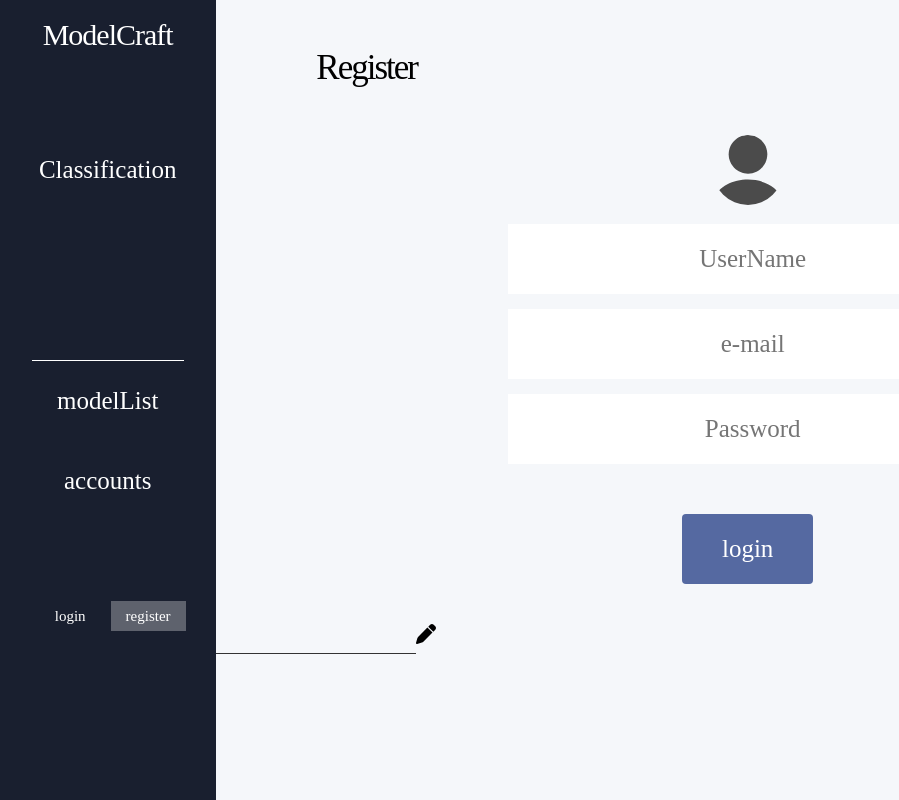
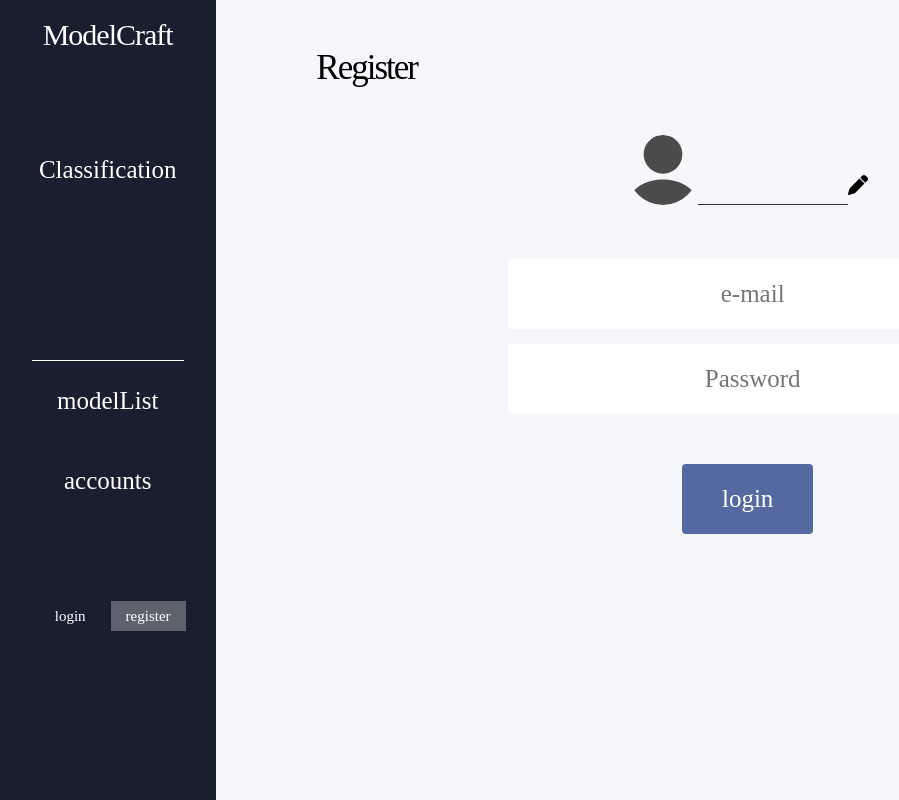
Before and after one commit to LMM-Lab/ModelCraft-Frontend, a Next.js app: page /register in a window 1280 px wide. Shown: the whole page, without its empty margins (1-900 px from the left). Built offline with nearby package versions, Linux system fonts and the light colour scheme.

Commit message:
register-pageにUserNameInput追加

```diff
--- a/src/app/register/page.tsx
+++ b/src/app/register/page.tsx
@@ -39,14 +39,17 @@ const Register = () => {
       <Text variants="ExtraLarge" margin="5rem 0 0 10rem">Register</Text>
       <form onSubmit={handleSubmit(onSubmit)}>
         <Flex $flex_direction="column" $marginTop="5rem" $justify_content="center" $align_items="center">
-          <InputImage size={70} onFile={handleIcon}/>
-          <Input
+          <Flex>
+            <InputImage size={70} onFile={handleIcon}/>
+            <UserNameInput width="150px" onChange={handleInput}>{userName}</UserNameInput>
+          </Flex>
+          {/* <Input
             {...register('name', { required: 'Enter your UserName' })}
             $marginTop="1.5rem" variants="default" placeholder="UserName" $textAlign="center" />
-          {errors.name && <Text color="red" variants="Medium">{errors.name.message}</Text>}
+          {errors.name && <Text color="red" variants="Medium">{errors.name.message}</Text>} */}
           <Input
             {...register('email', { required: 'Enter your email' })}
-            $marginTop="1.5rem" variants="default" placeholder="e-mail" $textAlign="center" />
+            $marginTop="5rem" variants="default" placeholder="e-mail" $textAlign="center" />
           {errors.email && <Text color="red" variants="Medium">{errors.email.message}</Text>}
           <Input
             {...register('password', { required: 'Enter your Password' })}
@@ -55,7 +58,6 @@ const Register = () => {
           <Button type="submit" $marginTop="5rem" variants="Medium">login</Button>
         </Flex>
       </form>
-      <UserNameInput onChange={handleInput}>{userName}</UserNameInput>
     </div>
   )
 
```
